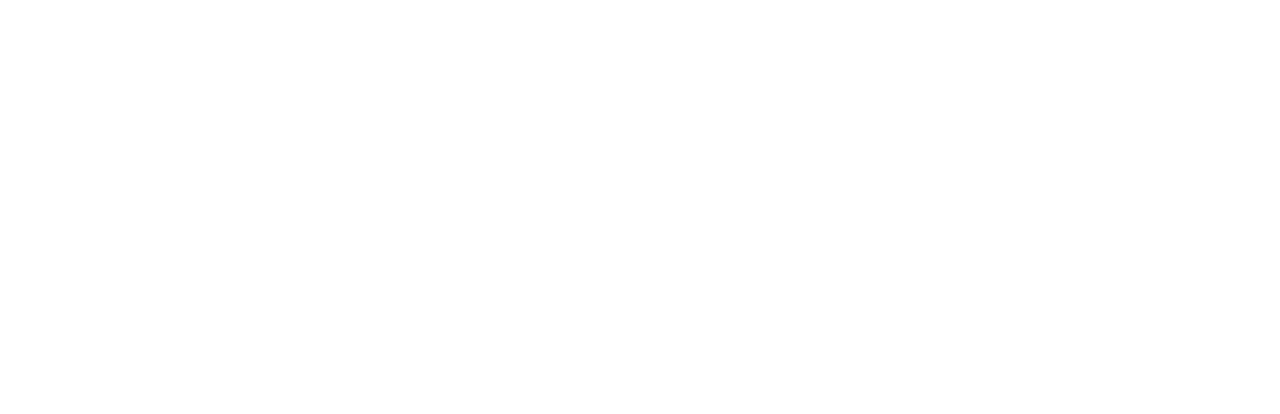
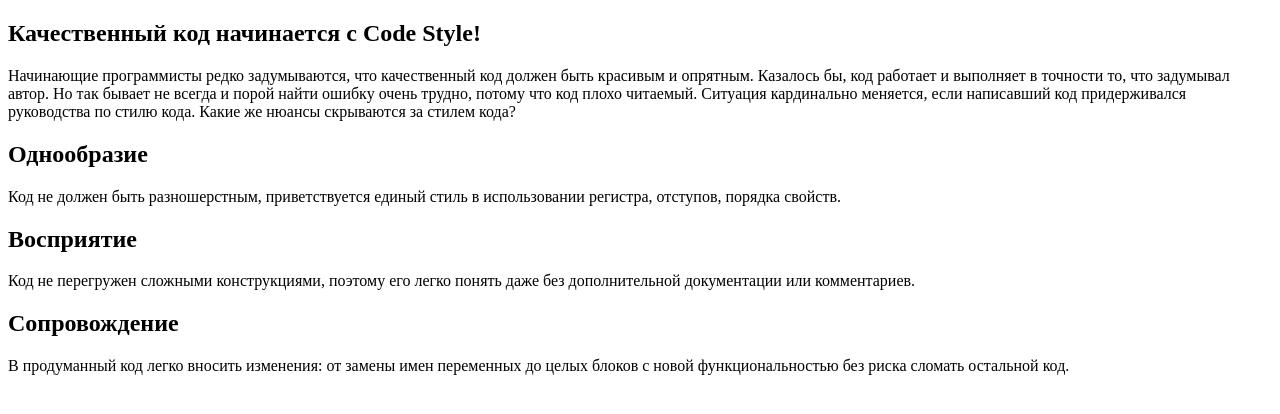
Before and after one commit to oneight15/code-style, a plain HTML site: page index.html in a window 1280 px wide. Drawn offline with Linux system fonts and the light colour scheme.

Commit message:
feat: add start markup

```diff
--- a/index.html
+++ b/index.html
@@ -1,5 +1,5 @@
 <!DOCTYPE html>
-<html lang="en">
+<html lang="ru">
 <head>
     <meta charset="UTF-8">
     <meta http-equiv="X-UA-Compatible" content="IE=edge">
@@ -7,6 +7,24 @@
     <title>Code Style</title>
 </head>
 <body>
+    <article>
+        <h1>Качественный код начинается с Code Style!</h1>
+        <p>Начинающие программисты редко задумываются, что качественный код должен быть красивым и опрятным. Казалось бы, код работает и выполняет в точности то, что задумывал автор. Но так бывает не всегда и порой найти ошибку очень трудно, потому что код плохо читаемый. Ситуация кардинально меняется, если написавший код придерживался руководства по стилю кода. Какие же нюансы скрываются за стилем кода?</p>
 
+        <section>
+            <h2>Однообразие</h2>
+            <p>Код не должен быть разношерстным, приветствуется единый стиль в использовании регистра, отступов, порядка свойств.</p>
+        </section>
+
+        <section>
+            <h2>Восприятие</h2>
+            <p>Код не перегружен сложными конструкциями, поэтому его легко понять даже без дополнительной документации или комментариев.</p>
+        </section>
+
+        <section>
+            <h2>Cопровождение</h2>
+            <p>В продуманный код легко вносить изменения: от замены имен переменных до целых блоков с новой функциональностью без риска сломать остальной код.</p>
+        </section>
+    </article>
 </body>
 </html>
```
